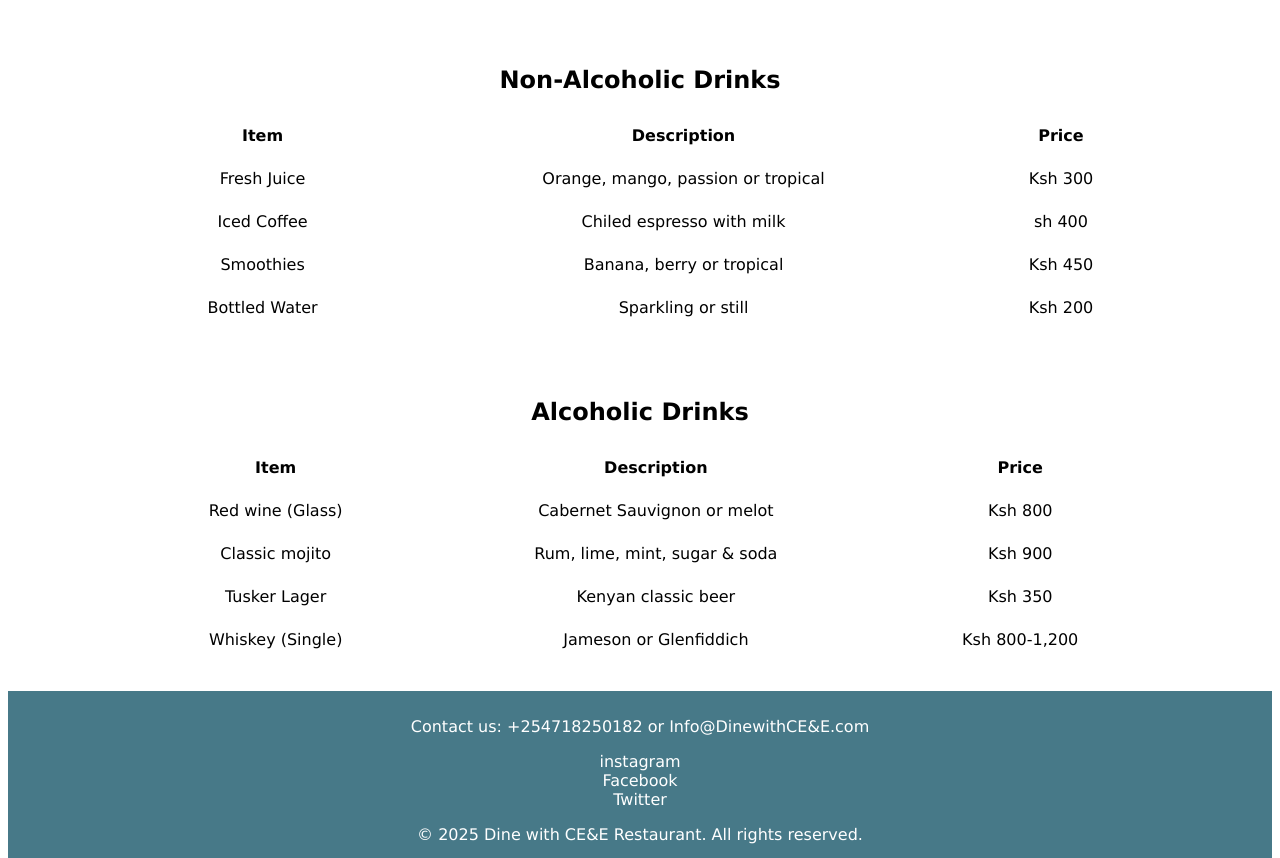
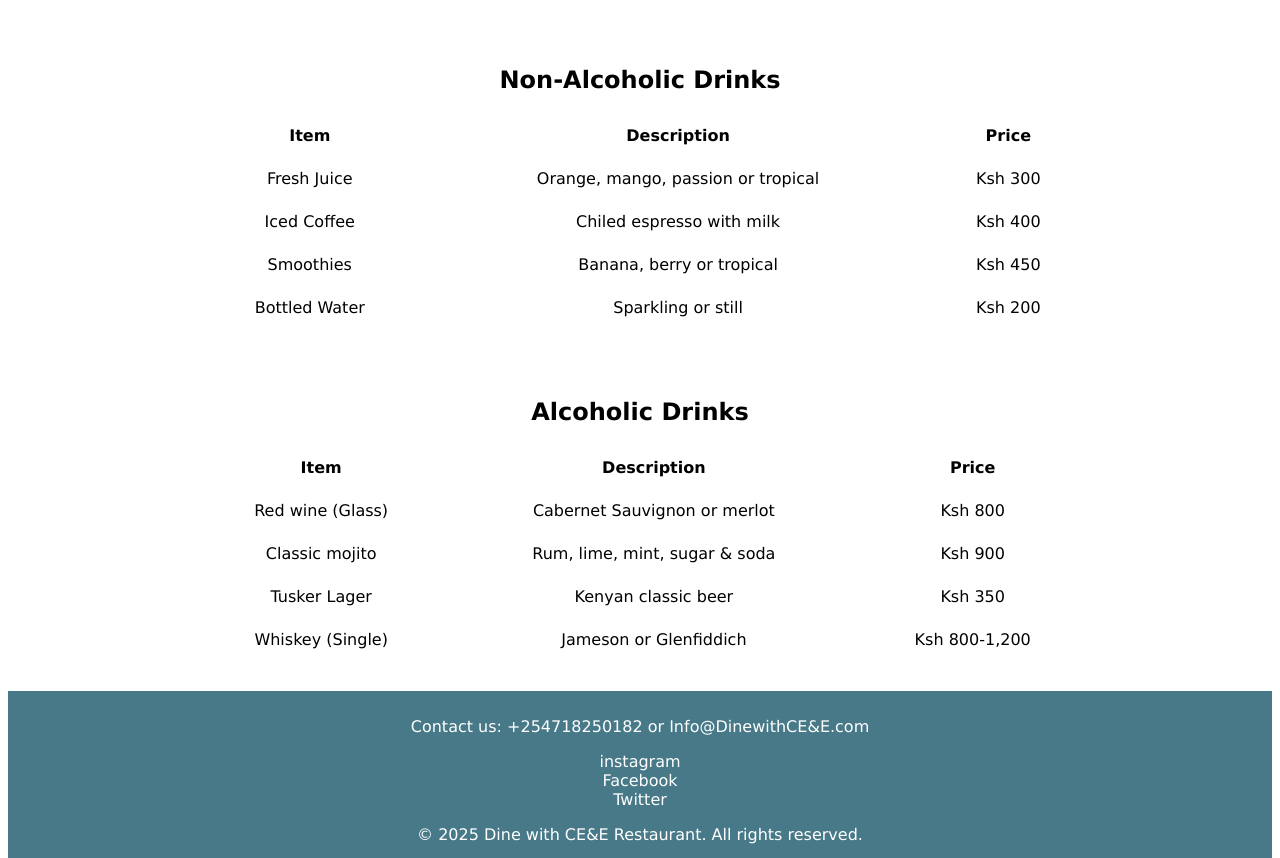
Before and after one commit to Swakanyi/Restaurant-Webpage, a plain HTML site: page menu.html in a window 1280 px wide. Shown: the part 1325-2183 px from the top of the page. Drawn offline with Linux system fonts and the light colour scheme.

Commit message:
Our Menu - Dine with CE&E

```diff
--- a/menu.html
+++ b/menu.html
@@ -21,7 +21,7 @@
             font-family: Verdana, Geneva, Tahoma, sans-serif;
         }
         table {
-            width: 80%;
+            width: 70%;
             margin: 0 auto 30px;
             border-collapse: collapse;
         }
@@ -46,7 +46,6 @@
             color: white;
 
         }
-
 
             footer{
             background-color: rgb(71, 121, 136);
@@ -179,8 +178,8 @@
             <br>
             <div class="non-alcoholic drinks">
                 <h2>Non-Alcoholic Drinks</h2>
-            <table>
-                <tr>
+                <table>
+                    <tr>
                     <th>Item</th>
                     <th>Description</th>
                     <th>Price</th>
@@ -193,7 +192,7 @@
                 <tr>
                     <td>Iced Coffee</td>
                     <td>Chiled espresso with milk</td>
-                    <td>sh 400</td>
+                    <td>Ksh 400</td>
                 </tr>
                 <tr>
                     <td>Smoothies</td>
@@ -205,7 +204,10 @@
                     <td>Sparkling or still</td>
                     <td>Ksh 200</td>
                 </tr>
-            </table>
+                </table>
+
+
+
 
             </div>
 
@@ -219,7 +221,7 @@
                 </tr>
                 <tr>
                     <td>Red wine (Glass)</td>
-                    <td>Cabernet Sauvignon or melot</td>
+                    <td>Cabernet Sauvignon or merlot</td>
                     <td>Ksh 800</td>
                 </tr>
                 <tr>
```
Also changed, not shown: about.html (+2 -2 lines).
